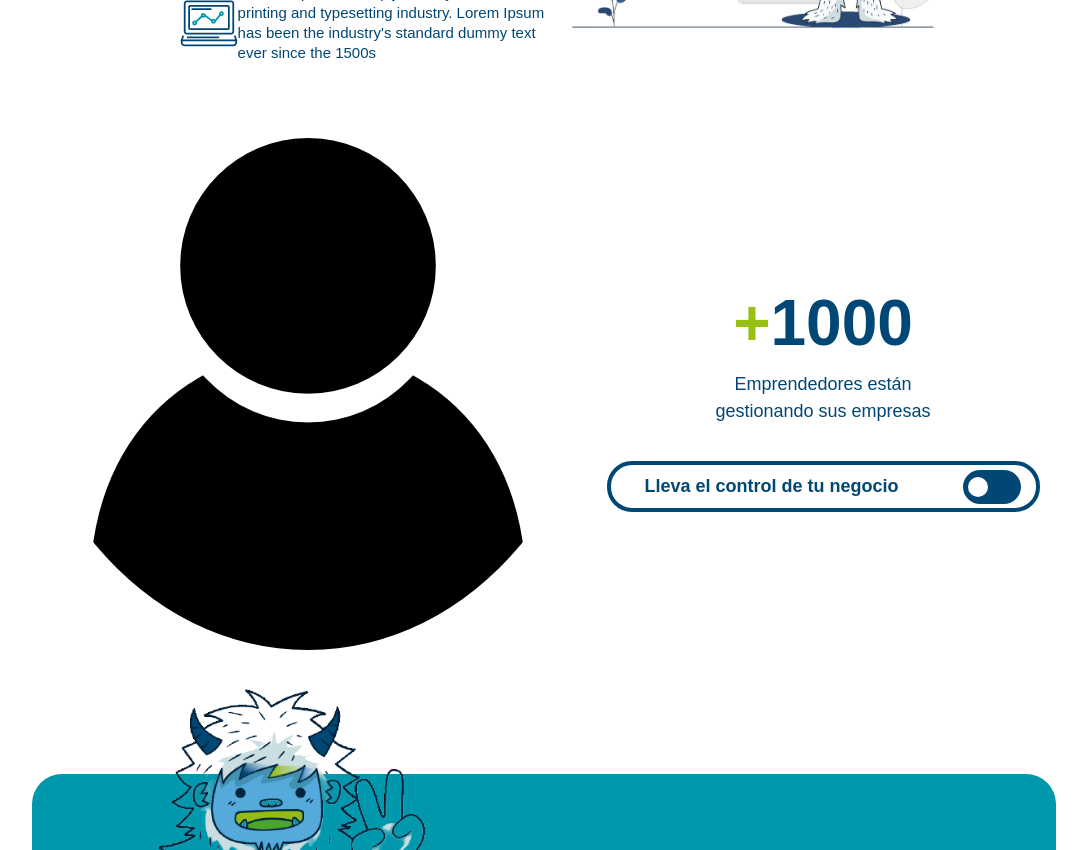
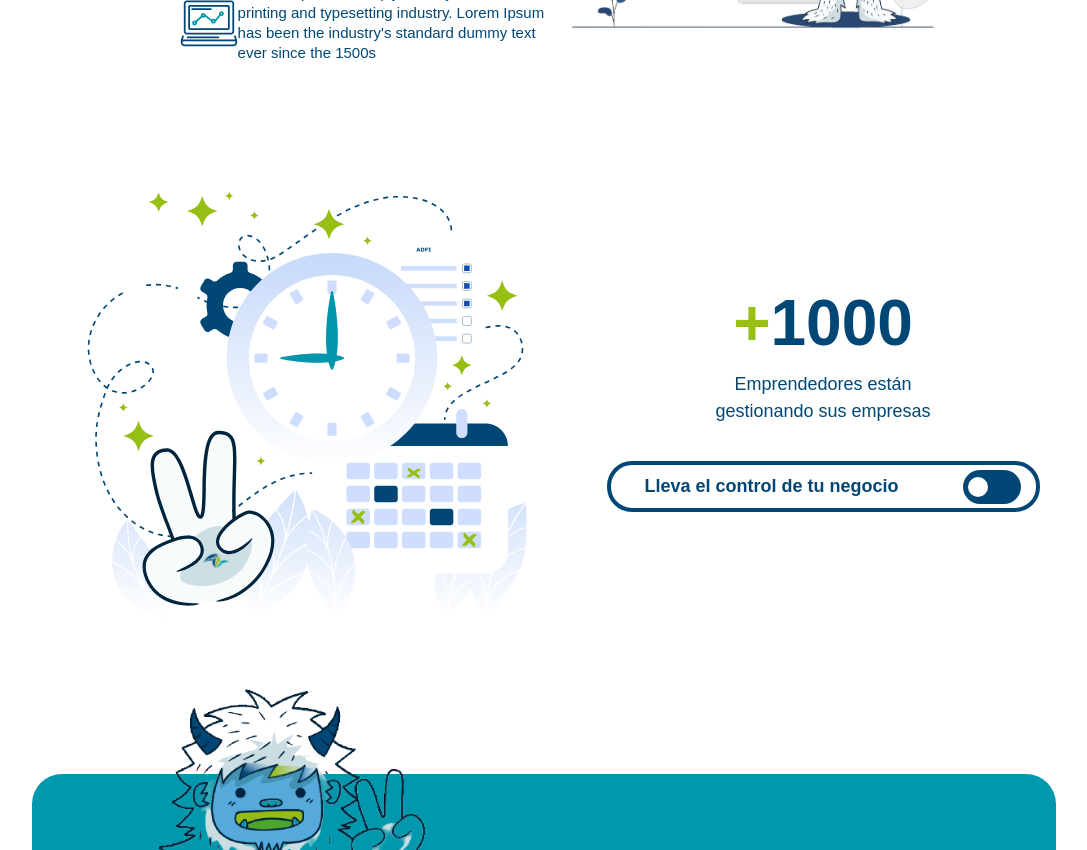
Before and after one commit to nataliarrod/my-adfi, a React (Create React App) app: page / in a window 1280 px wide. Shown: the part 360-1210 px from the top of the page, without its empty margins (96-1183 px from the left). Built offline with nearby package versions, Linux system fonts and the light colour scheme.

Commit message:
calendar svg added to the section 4

```diff
--- a/src/modules/Landing/components/Counter/index.js
+++ b/src/modules/Landing/components/Counter/index.js
@@ -1,13 +1,18 @@
 import React from "react";
 import "./style.css";
-import imagecountersection from "../../../../assets/img/png/user.png";
+import imagecountersection from "../../../../assets/svg/calendar.svg";
 import counterSection from "./constants.js";
 
 const Counter = () => {
   return (
     <div className="countersection-container">
       <div className="countersection-image">
-        <img src={imagecountersection} alt="user" />
+        <img
+          src={imagecountersection}
+          alt="user"
+          width="500px"
+          height="500px"
+        />
       </div>
       <div className="countersection-content">
         <div className="countersection-content-count">
```
Also changed, not shown: src/assets/svg/calendar.svg (added).
